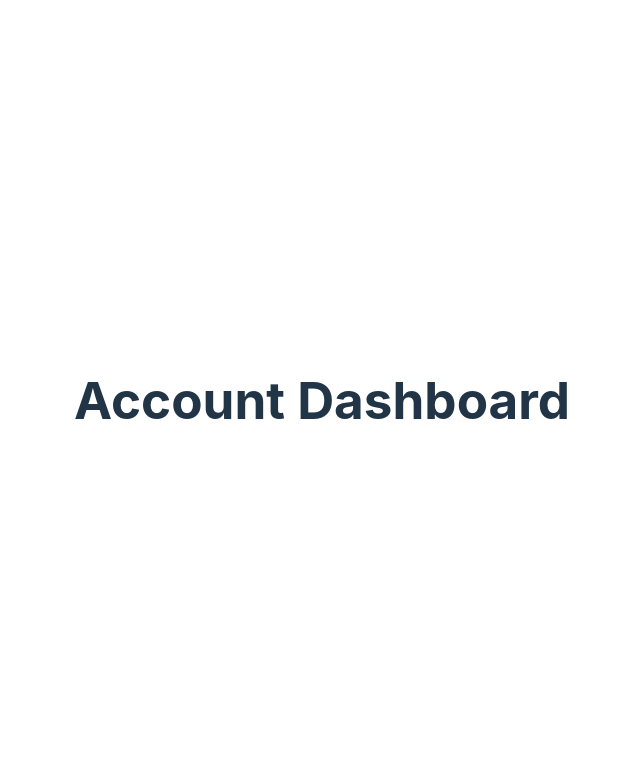
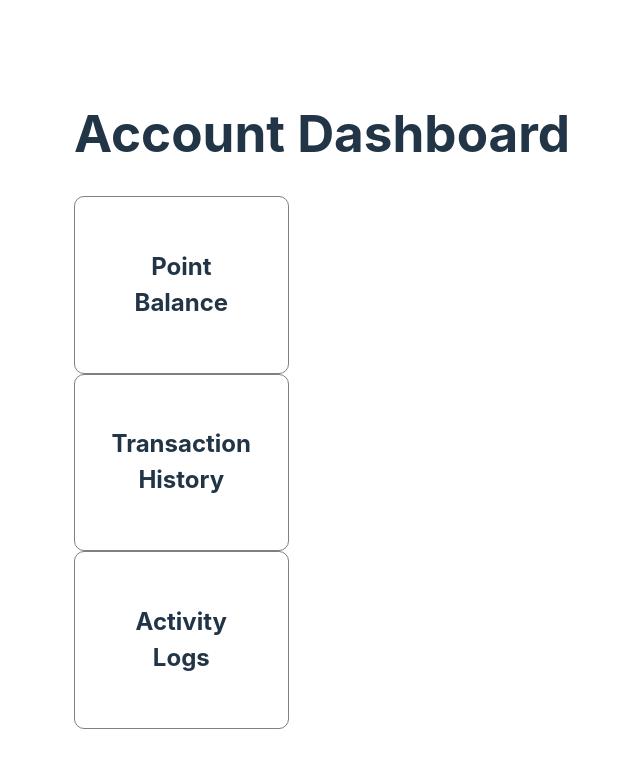
Before and after one commit to ahmadlgohary/ClientAccountHub, a React (Vite) app in the folder Frontend/: page / in a window 1280 px wide. Shown: the top 768 px of the page, without its empty margins (318-958 px from the left). Built offline with nearby package versions, Linux system fonts and the light colour scheme.

Commit message:
modified dashboard files

```diff
--- a/Frontend/src/Dashboard.css
+++ b/Frontend/src/Dashboard.css
@@ -0,0 +1,6 @@
+.card {
+    width: 30%;
+    height: 60%;
+    border: 1px solid gray;
+    border-radius: 10px;
+}
--- a/Frontend/src/Dashboard.jsx
+++ b/Frontend/src/Dashboard.jsx
@@ -3,8 +3,17 @@ import "./Dashboard.css"
 
 export default function Dashboard({ }) {
     return (
-        <div>
+        <div className="dashboard">
             <h1>Account Dashboard</h1>
+            <div className="card">
+                <h2>Point Balance</h2>
+            </div>
+            <div className="card">
+                <h2>Transaction History</h2>
+            </div>
+            <div className="card">
+                <h2>Activity Logs</h2>
+            </div>
         </div>
     )
 }
```
